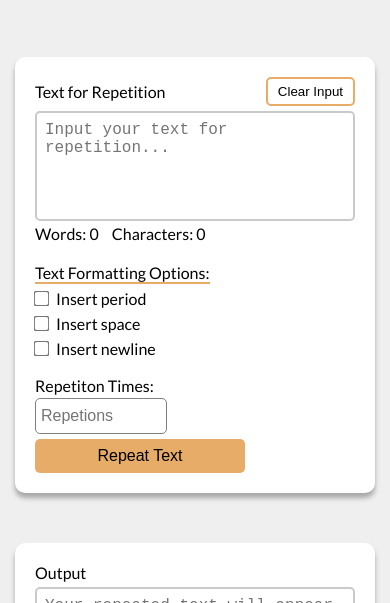
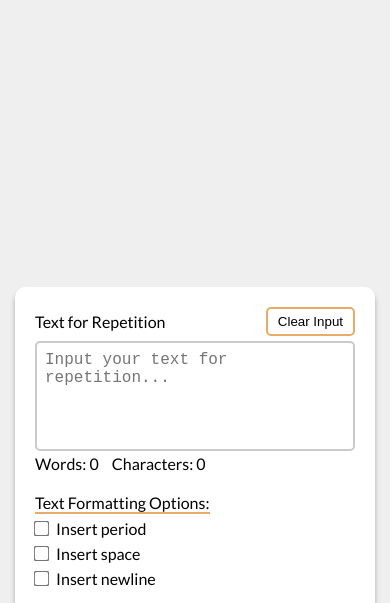
Before and after one commit to Techeritage/Repeatext, a plain HTML site: page index.html in a window 390 px wide. Shown: the part 185-788 px from the top of the page. Drawn offline with nearby package versions, Linux system fonts and the light colour scheme; a web font is replaced by a local one.

Commit message:
Update query.css

```diff
--- a/query.css
+++ b/query.css
@@ -73,7 +73,7 @@
 
   .a {
     width: 320px;
-    height: 30px;
+    height: 260px;
   }
 
   .ads-case {
```
